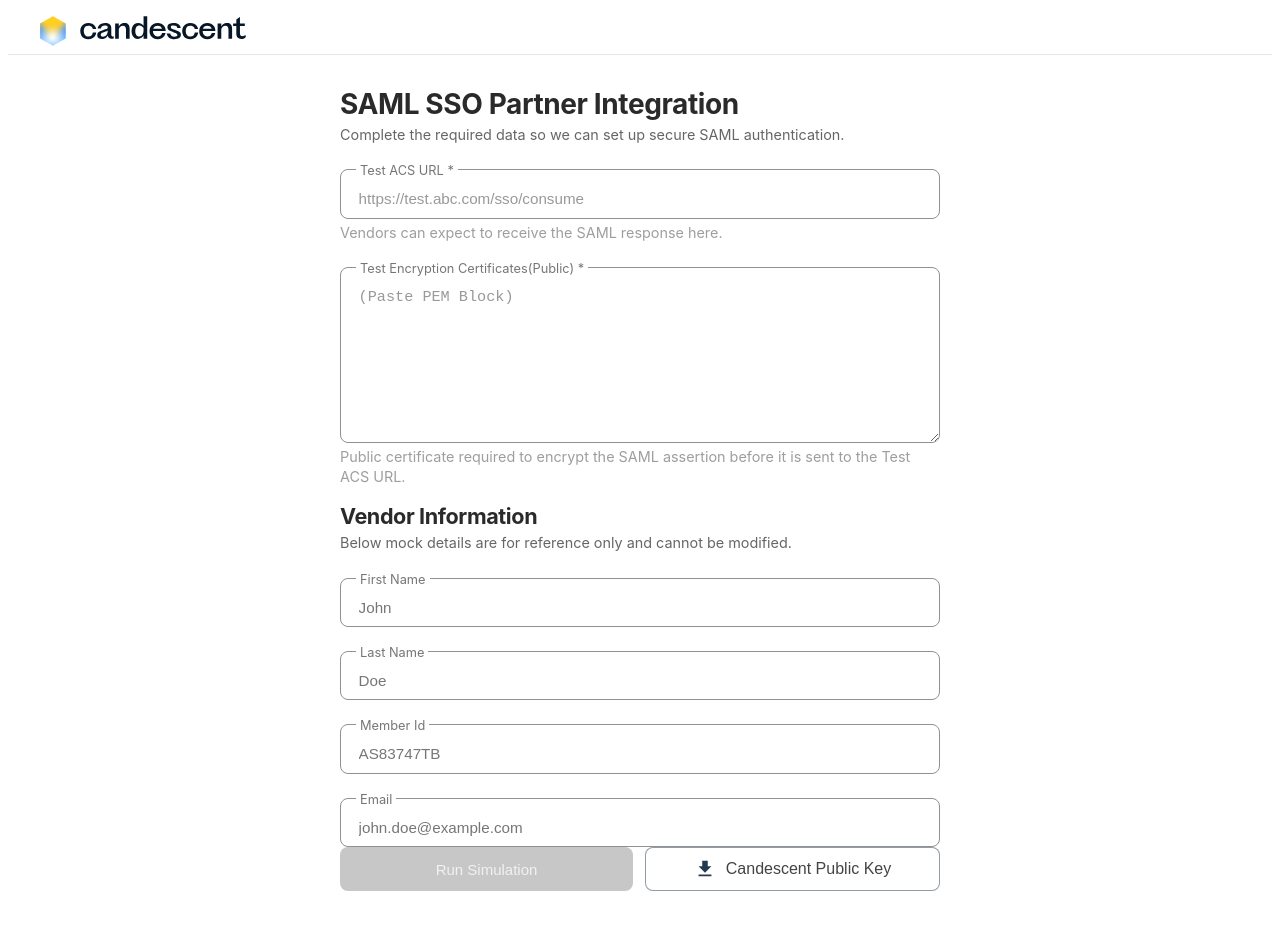
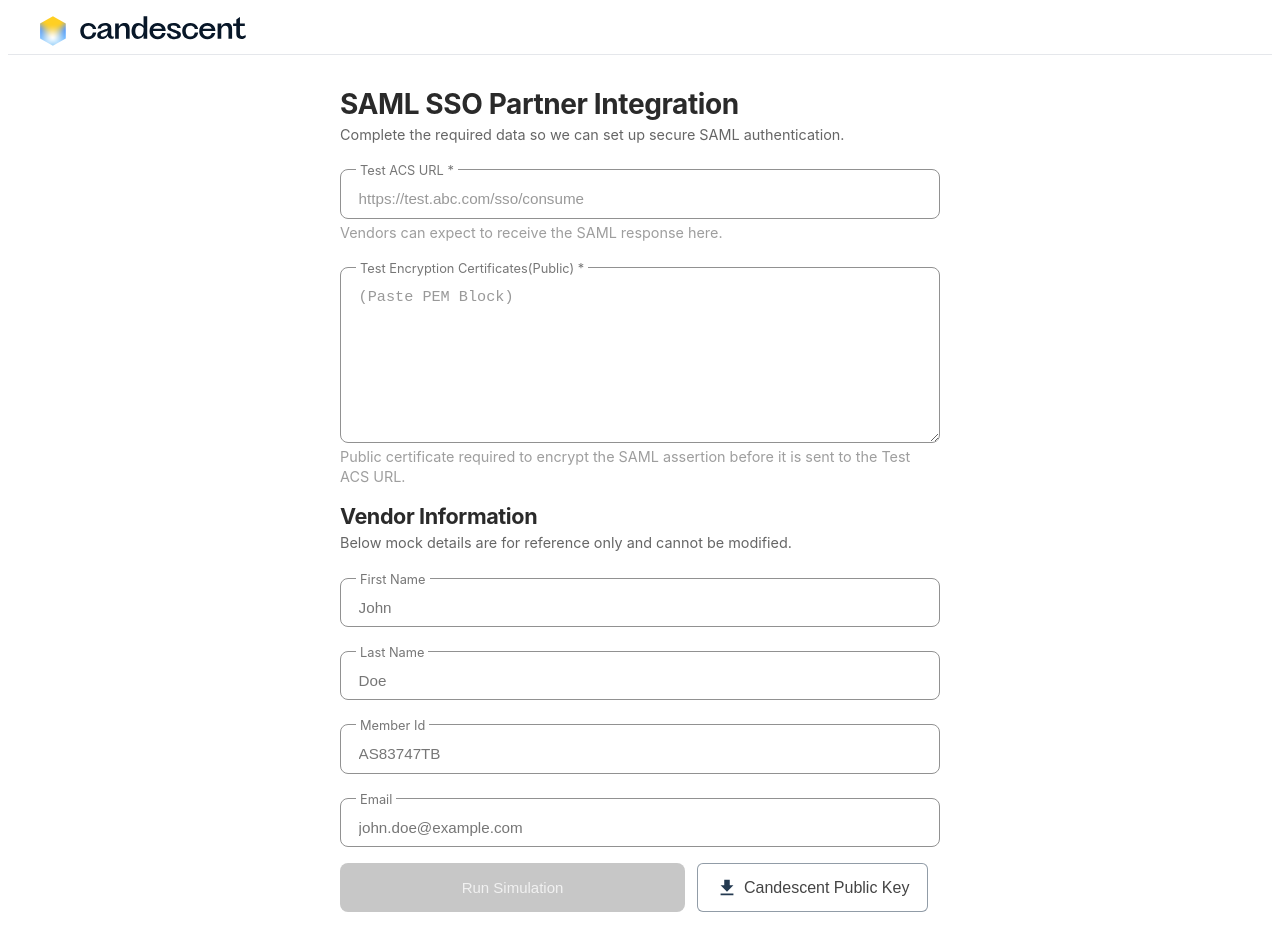
Before and after one commit to candescent-dev/saml-sso-toolkit, a React (Create React App) app in the folder sample-web-app/frontend/: page / in a window 1280 px wide. Built offline with nearby package versions, Linux system fonts and the light colour scheme.

Commit message:
Sample Web App: Frontend - CSS Fix

```diff
--- a/sample-web-app/frontend/src/pages/Home/HomePage.css
+++ b/sample-web-app/frontend/src/pages/Home/HomePage.css
@@ -237,6 +237,7 @@
   display: flex;
   gap: var(--spacing-lg);
   flex-wrap: wrap;
+  margin-top: 1rem;
 }
 
 .icon-button {
@@ -252,8 +253,6 @@
   color: var(--color-text-tertiary);
   cursor: pointer;
   transition: all var(--transition-base);
-  max-width: var(--button-max-width);
-  width: var(--button-width-md);
   text-align: center;
   font-weight: var(--font-weight-medium);
 }
@@ -377,8 +376,6 @@
   }
 
   .icon-button {
-    width: -webkit-fill-available;
-    max-width: none;
     font-size: var(--font-size-base);
     padding: var(--spacing-md) 0.9rem;
   }
@@ -421,8 +418,6 @@
   }
 
   .icon-button {
-    width: var(--button-width-md);
-    max-width: none;
     font-size: var(--font-size-base);
     padding: 0.6rem var(--spacing-xl);
   }
@@ -452,21 +447,7 @@
     flex-wrap: wrap;
   }
 
-  .button-row button {
-    flex: 1 1 0;
-    min-width: 0;
-    display: flex;
-    align-items: center;
-    justify-content: center;
-    gap: 10px;
-    padding: 10px 14px;
-    border-radius: 8px;
-    cursor: pointer;
-  }
-
   .icon-button {
-    width: var(--button-width-md);
-    max-width: none;
     font-size: var(--font-size-md);
     padding: 0.6rem var(--input-padding-horizontal-large);
   }
@@ -484,7 +465,6 @@
   }
 
   .icon-button {
-    width: var(--button-width-md);
     font-size: var(--font-size-xl);
   }
 
```
